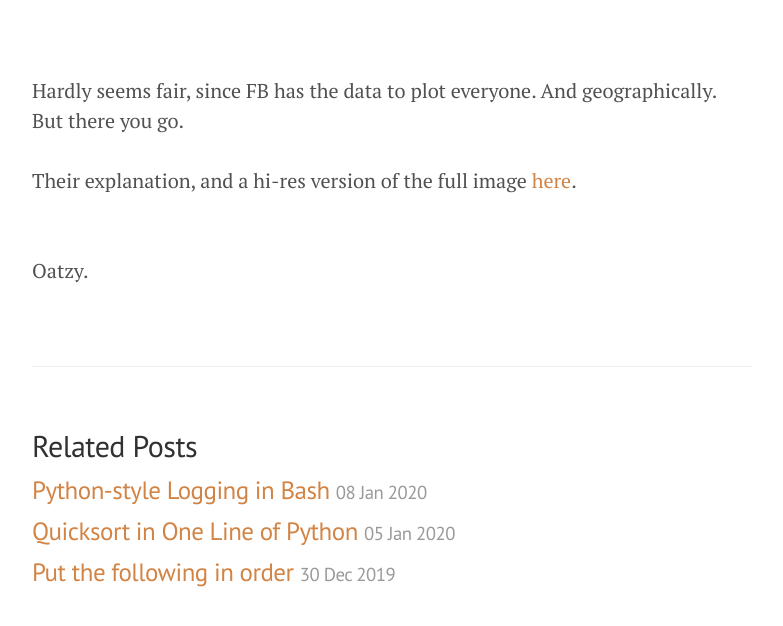
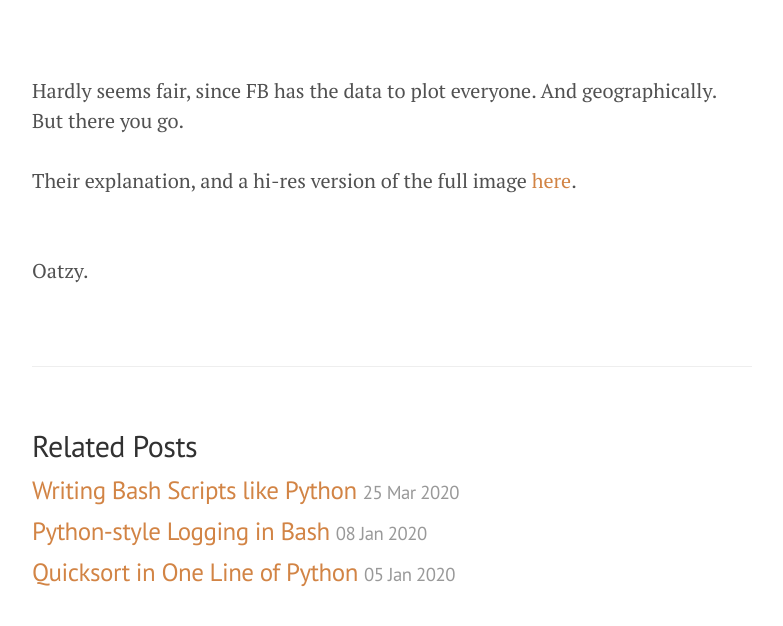
Before and after one commit to oatzy/oatzy.github.io, a Jekyll site: the page built from _posts/2010-12-14-follow-up-facebook-friends.html, in a window 1280 px wide, cut to the strip 600-1249 px from the top of the page. Shown: the top 626 px of the strip, without its empty margins (248-1031 px from the left). Built offline with Jekyll 4.4.1, drawn with Linux system fonts in a browser that asks for light colours; part of the change alters nothing that is shown.

Commit message:
new post: writing bash scripts like python
A blog about using python-isms in bash

Also removed the mathjax plugin to reduce loading time
TODO: look into KaTeX

````diff
--- a/_includes/head.html
+++ b/_includes/head.html
@@ -27,9 +27,4 @@
   <!-- RSS -->
   <link rel="alternate" type="application/rss+xml" title="RSS" href="/atom.xml">
 
-  <!-- Mathjax -->
-  <script type="text/javascript" async
-    src="https://cdnjs.cloudflare.com/ajax/libs/mathjax/2.7.1/MathJax.js?
-    config=TeX-AMS-MML_HTMLorMML"></script>
-
 </head>
--- /dev/null
+++ b/_posts/2020-03-25-writing-bash-scripts-like-python.md
@@ -0,0 +1,323 @@
+---
+layout: post
+title: Writing Bash Scripts like Python
+date: '2020-03-25T00:00:00.000-00:00'
+author: Chris Oates
+tags:
+- python
+- bash
+modified_time: '2019-03-25T00:00:00.000-00:00'
+---
+
+In the [previous post](https://oatzy.github.io/2020/01/08/python-style-logging-in-bash.html), I talked about implementing python-like logging in bash.
+
+In that post, I said that it's generally a bad idea to write code in one language as if it were another. But for bash, I'm willing to make an exception.
+
+As I mentioned before, I'm no bash expert. I generally try to avoid it. But there are times when bash really is "the right tool for the job". So in this post, I'm going to talk about how I approach writing bash scripts, and what I bring over from python.
+
+
+# Functions
+
+Firstly, while it's not necessary to declare functions with the `function` keyword, I like to do it anyway for clarity. It's especially helpful with syntax highlighting
+
+```bash
+hello() {
+    # do stuff
+}
+
+function hello() {
+    # do stuff
+}
+```
+
+Per the usual advice, I aim for small functions that do one thing.
+
+In generally, I would say that any pipeline or non-trivial usage of an external tool should be wrapped as a function with a description name.
+
+For example, suppose I have a csv file with file names and sizes (and possibly some other metadata) and I want to get a list of paths sorted from largest to smallest, I might do
+
+```bash
+function paths_by_size() {
+    sort "$1" -rn -d, -k2 | cut -d, -f1
+}
+
+function main() {
+    for path in $(paths_by_size "metadata.csv"); do
+        # stuff
+    done
+}
+```
+
+You could even go a step further and split `paths_by_size` into a 'sort by second field' function and a 'get first field' function
+
+# Parameters
+
+It can help to give function parameters names, especially when the function receives more than one
+
+Variables declared in functions should be marked as `local` to avoid 'leakage'
+
+```bash
+function add() {
+    local x=$1
+    local y=$2
+    echo $(($x + $y))
+}
+```
+
+## Default Parameters
+
+Bash has a syntax for setting default values for un-set parameters
+
+```bash
+function hello() {
+    local name=${1:-world}
+    echo "hello $name!"
+}
+```
+
+## Variadic Arguments
+
+That is, a function parameter that can capture multiple values. In python, we'd use `*args`
+
+In bash, you can capture all function arguments with `$@` or `$*` (depending on whether you care about [splitting on whitespace](https://unix.stackexchange.com/a/129077))
+
+If you want some positional arguments as well, then you can use `shift`
+
+```bash
+function log() {
+    local level=$1
+    shift
+    local message="$@"
+    # etc
+}
+
+log $INFO hello world
+# INFO:hello world
+```
+
+# Modules
+
+In python, we have this construct `if __name__ == '__main__'`. For those unfamiliar, the check is saying "is this file being run as a script". If False, then the file is being imported as a module.
+
+This is important, because when we're importing the file as module, we don't want it to 'execute' anything, we just want access to its function, classes, etc.
+
+I did some googling, and it turn out there is an equivalent construct in bash
+
+```bash
+function main() {
+    # do stuff
+}
+
+if ! (return 0 2>/dev/null); then
+    main $@
+fi
+```
+
+If we try `return 0` in the shell we get an explanation of why it works
+
+```console
+$ return 0
+bash: return: can only `return' from a function or sourced script
+```
+
+In other words, if `return 0` fails, then we're **not** in a sourced (imported) script.
+
+As with the python version, this allows us to `source` (import) the script into other scripts for re-use or testing or whatever
+
+```bash
+source logging.sh
+
+log $ERROR oops
+```
+
+As an additional point, if you use script options like `set -eo pipefail`, it's a good idea to put them inside the if. Another script sourcing it might not expect (or want) those options being set.
+
+# Returns and Errors
+
+Bash has the `return` keyword for returning an integer return code
+
+```bash
+function doit() {
+    return 1
+}
+```
+
+This can be used to indicate if the function encountered an error - a return value of zero means success, a non-zero value means an error. The specific non-zero value can be used to indicate a specific error.
+
+We can check whether a function returned non-zero with a simple if
+
+```bash
+if doit; then
+    # success
+fi
+
+if ! doit; then
+    # failure
+fi
+```
+
+If we want to check the specific return code, we can use `$?` - e.g. `if [ $? -eq 2 ]; then ...`
+
+Additionally, a function can 'return' some value via stdout - for example
+
+```bash
+function hello() {
+    echo "hello $1!"
+}
+
+function main() {
+    msg=$(hello "world")
+    echo "$msg
+}
+```
+
+And we can combine the two types of return for a sort of error handling
+
+```bash
+function divide() {
+    if [ $2 -eq 0 ]; then
+        echo "ERROR: zero division"
+        return 1
+    else
+        echo $(($1/$2))
+    fi
+}
+
+function main() {
+    if ! res=$(divide $x $y); then
+        echo "$res" >&2
+        exit 1
+    else
+        echo "$res"
+    fi
+}
+```
+
+In fact, this is more similar to how Go does error handling
+
+```go
+if value, err := divide(x, y); err != nil {
+    panic(err);
+} else {
+    fmt.Println(value);
+}
+```
+
+If I were to compare it to python, I would say it's most like doing the function call in a try-except
+
+```python
+try:
+    value = divide(x, y)
+except Exception as e:
+    sys.exit(str(e))
+else:
+    print(value)
+```
+
+
+# Odds and Ends
+
+The following are just some general ideas
+
+- per python convention (amongst others), global variables should be uppercase, and local variables should be lowercase
+- in general, avoid global variables unless they are constants; definitely don't mutate global variables
+- don't use `exit` outside of `main`. If another script tries to import (source) and use a function that calls `exit` then that script is going to exit unexpectedly
+- since bash function signatures don't declare arguments, it's a good idea to put them in a comment/docstring
+- run your bash scripts through something like [shellcheck](https://www.shellcheck.net/) to pickup potential issues
+- check dependencies - if you want to use a particular shell command, make sure it exists/is installed with something like
+
+```bash
+function require() {
+    hash "$1" || exit 127
+}
+
+require jq
+```
+
+# Putting it Together
+
+To round it all out, I'm going to show an example of a complete python script and its (nearest) equivalent in bash.
+
+The scripts use the github API to get the real name for a given username
+
+```python
+#!/usr/bin/env python
+
+import logging
+import sys
+
+import requests
+
+GITHUB_URL = "https://api.github.com/users/"
+
+
+def get_name(username):
+    url = GITHUB_URL + username
+    logging.info("fetching %s", url)
+
+    resp = requests.get(url)
+
+    if resp.ok:
+        return resp.json()['name']
+
+    raise Exception(resp.text)
+
+
+def main(username):
+    try:
+        name = get_name(username)
+    except Exception:
+        logging.critical("couldn't fetch name for %s", username)
+        sys.exit(1)
+    else:
+        print(name)
+
+
+if __name__ == '__main__':
+    main(sys.argv[1])
+```
+
+```bash
+#!/usr/bin/env bash
+
+source "logging.sh"
+source "require.sh"
+
+require jq
+
+GITHUB_URL="https://api.github.com/users/"
+
+
+function get_name() {
+    local url="$GITHUB_URL$1"
+    log $INFO "fetching $url"
+
+    curl -s "$url" | jq -er .name
+}
+
+
+function main() {
+    local username="$1"
+    if ! name=$(get_name "$username"); then
+        log $CRITICAL "couldn't get name for $username"
+        exit 1
+    else
+        echo "$name"
+    fi
+}
+
+
+if ! (return 0 2>/dev/null); then
+    main "$1"
+fi
+```
+
+Like I said, I'm no bash expert, so I'm not going to claim these are 'best practices'. They might not even be good practices.
+
+But this blog doesn't have a comments section, so you can't tell me otherwise ;)
+
+
+Chris.
+
+
+_[Sometimes I write bash just to wind up my bash-phobic colleague]_
````
